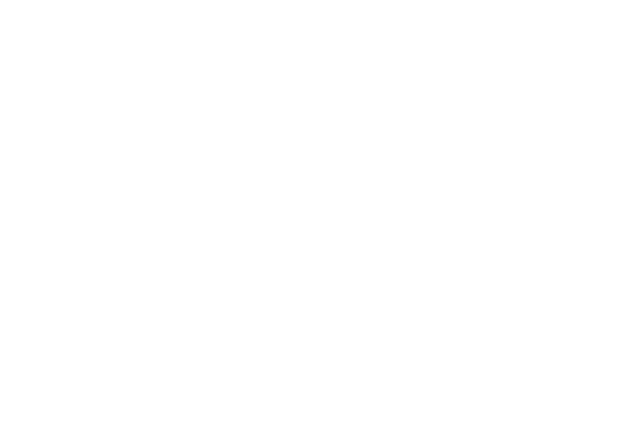
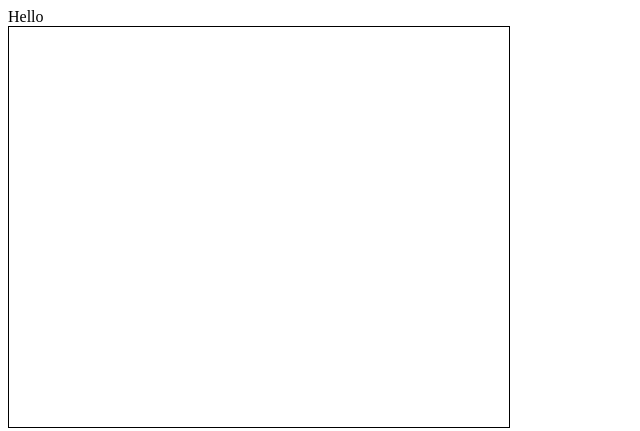
Before and after one commit to Moshmel/prog-mr-canvas, a plain HTML site: page index.html in a window 1280 px wide. Shown: the whole page, without its empty margins (0-640 px from the left). Drawn offline with Linux system fonts and the light colour scheme.

Commit message:
basic canvas

```diff
--- a/css/main.css
+++ b/css/main.css
@@ -0,0 +1,3 @@
+canvas {
+    border: 1px solid black;
+}
--- a/index.html
+++ b/index.html
@@ -7,9 +7,10 @@
     <link rel="stylesheet" href="css/main.css">
     <title>Document</title>
 </head>
-<body>
+<body onload="init()">
+    <header>Hello</header>
 
-
+    <canvas id="canvas" width="500" height="400">text</canvas>
 
     <script src="js/main.js"></script>
 </body>
--- a/js/main.js
+++ b/js/main.js
@@ -0,0 +1,40 @@
+'use strict'
+
+var gCanvas
+var gCtx
+
+function init() {
+    gCanvas = document.querySelector('#canvas');
+    gCtx = gCanvas.getContext('2d');
+    console.log(gCtx);
+
+    gCtx.lineJoin = 'round';
+    gCtx.lineCap = 'round';
+    gCtx.lineWidth = 20;
+    gCtx.strokeStyle = "#000000";
+
+    let isDrawing = false;
+    let lastX = 0;
+    let lastY = 0;
+
+    function draw(e) {
+        // stop the function if they are not mouse down
+        if (!isDrawing) return;
+        //listen for mouse move event
+        console.log(e);
+        gCtx.beginPath();
+        gCtx.moveTo(lastX, lastY);
+        gCtx.lineTo(e.offsetX, e.offsetY);
+        gCtx.stroke();
+        [lastX, lastY] = [e.offsetX, e.offsetY];
+    }
+
+    gCanvas.addEventListener('mousedown', (e) => {
+        isDrawing = true;
+        [lastX, lastY] = [e.offsetX, e.offsetY];
+    });
+    gCanvas.addEventListener('mousemove', draw);
+    gCanvas.addEventListener('mouseup', () => isDrawing = false);
+    gCanvas.addEventListener('mouseout', () => isDrawing = false);
+
+}
```
